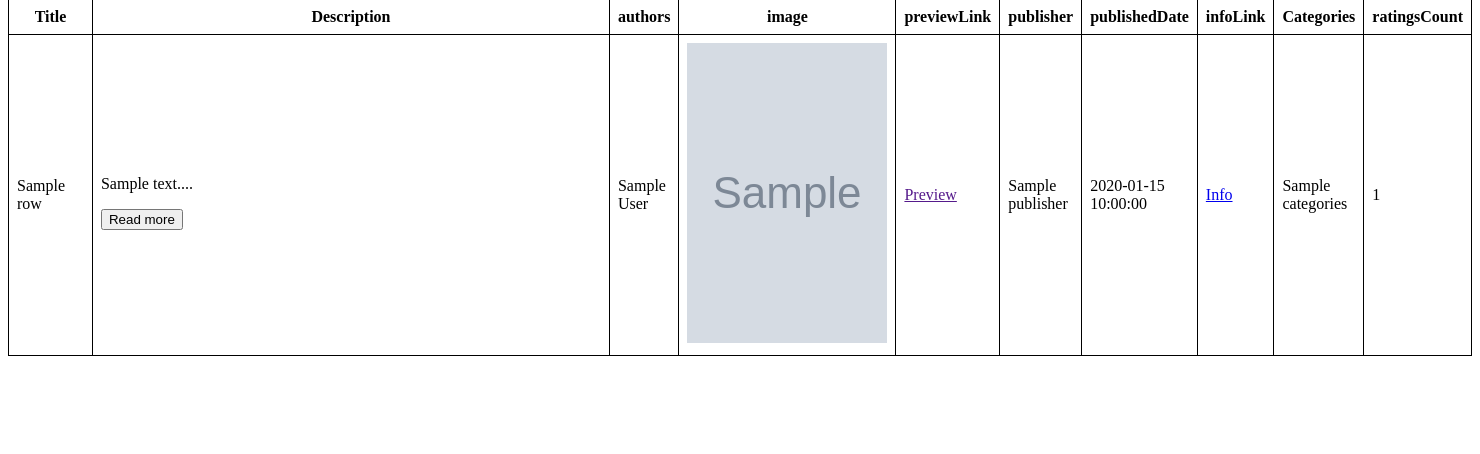
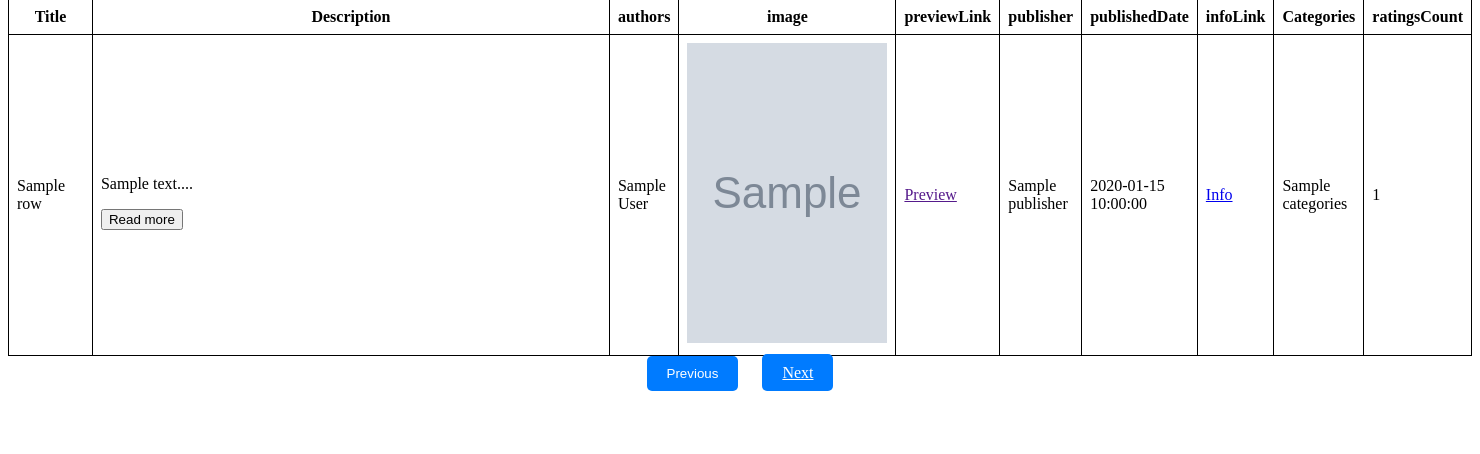
Before and after one commit to jchefdeville/books-recommendations, a Flask app: template templates/Brec.html in a window 1480 px wide. Shown: the part 128-582 px from the top of the page. Run offline with Flask 3, Linux system fonts and the light colour scheme; the template is opened without the code that fills it: most values are stand-ins (such as "Sample title", 1, 10 or a date in 2020); grey boxes marked "Sample" are stand-in pictures.

Commit message:
buttons to go to the next and previous page changed display function to display all of them, 30 per page

```diff
--- a/main.py
+++ b/main.py
@@ -1,4 +1,4 @@
-from flask import Flask, render_template
+from flask import Flask, render_template, request
 import pandas as pd
 from fuzzywuzzy import fuzz
 import re
@@ -19,10 +19,11 @@ app = Flask(__name__)
 # temporarily prints out the top fiction books in brec.html>
 @app.route('/')
 def Brec():
-    top_books_df = displayTopRev(getBooks(), 'Fiction')
+    # Get the page number from the query parameters, default to 1
+    page = request.args.get('page', default=1, type=int)
+    top_books_df = displayTopRev(getBooks(), 'Fiction', page)
     unique_books_df = remove_duplicates(top_books_df)
-    return render_template('Brec.html', top_books_df=unique_books_df)
-
+    return render_template('Brec.html', top_books_df=unique_books_df, page=page)
 
 # detecting duplicates
 def titleCompare(title1, title2):
@@ -76,23 +77,15 @@ def printTopReadCategories(dfBooks):
     # Print top10 categories read DESC
     print(dfBookGroupByCategories[CSV_BOOK_COLUMN_CATEGORIES].value_counts().head(50))
 
-def printTopRevFiction(dfBooks):
-    filterCategoriesFiction = dfBooks[CSV_BOOK_COLUMN_CATEGORIES] == "['Fiction']"
-    dfBooksCategoriesFiction = dfBooks[filterCategoriesFiction]
-    dfBooksCategoriesFiction_sorted = dfBooksCategoriesFiction.sort_values(by=CSV_BOOK_COLUMN_RATINGS_COUNT, ascending=False)
-    print(dfBooksCategoriesFiction_sorted.head(30))
 
-def printTopRev(dfBooks, category : str):
-    filterCategories = dfBooks[CSV_BOOK_COLUMN_CATEGORIES] == f"['{category}']"
-    dfBooksCategories = dfBooks[filterCategories]
-    dfBooksCategories_sorted = dfBooksCategories.sort_values(by=CSV_BOOK_COLUMN_RATINGS_COUNT, ascending=False)
-    print(dfBooksCategories_sorted.head(30))
-
-def displayTopRev(dfBooks, category : str):
+def displayTopRev(dfBooks, category : str, page : int):
     filterCategories = dfBooks['categories'] == f"['{category}']"
     dfBooksCategories = dfBooks[filterCategories]
+    pagelimit = 30
+    start = (page - 1) *pagelimit
+    end = start + pagelimit
     dfBooksCategories_sorted = dfBooksCategories.sort_values(by='ratingsCount', ascending=False)
-    return dfBooksCategories_sorted.head(30)
+    return dfBooksCategories_sorted.iloc[start:end]
 
 def printSpecificUserRatings(dfRatings):
     filterUserId = dfRatings[CSV_RATING_COLUMN_USER_ID] == "A1TZ2SK0KJLLAV"
--- a/static/styles.css
+++ b/static/styles.css
@@ -10,3 +10,18 @@ th, td {
 .description-column {
     width: 50%; /* Adjust the width as needed */
 }
+
+.button-container {
+    text-align: center;
+}
+
+
+.button {
+    background-color: #007bff;
+    color: white;
+    border: none;
+    padding: 10px 20px;
+    cursor: pointer;
+    border-radius: 5px;
+    margin: 0 10px;
+}
--- a/templates/Brec.html
+++ b/templates/Brec.html
@@ -47,5 +47,18 @@
             {% endfor %}
         </tbody>
     </table>
+    <div class="button-container">
+        {% if page > 1 %}
+        <a class="button" href="?page={{ page - 1 }}">Previous</a>
+        {% else %}
+        <button class="button disabled" disabled>Previous</button>
+        {% endif %}
+        {% if not top_books_df.empty %}
+        <a class="button" href="?page={{ page + 1 }}">Next</a>
+        {% else %}
+        <button class="button disabled" disabled>Next</button>
+        {% endif %}
+    </div>
+
 </body>
 </html>
```
